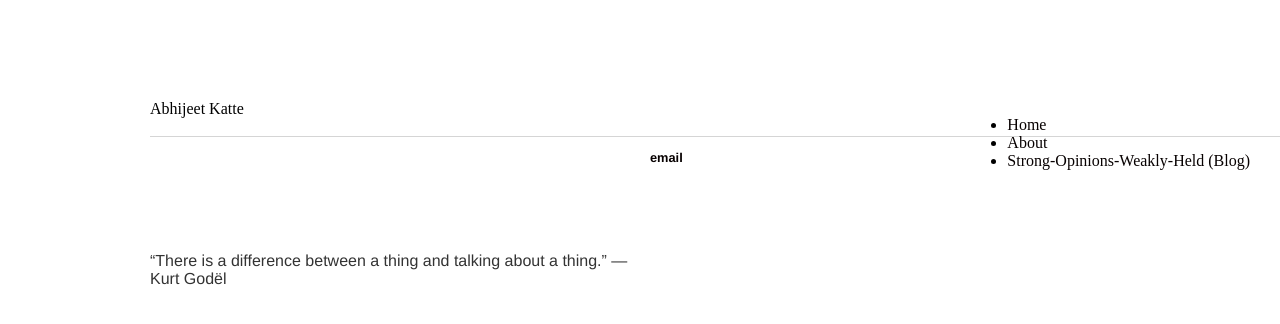
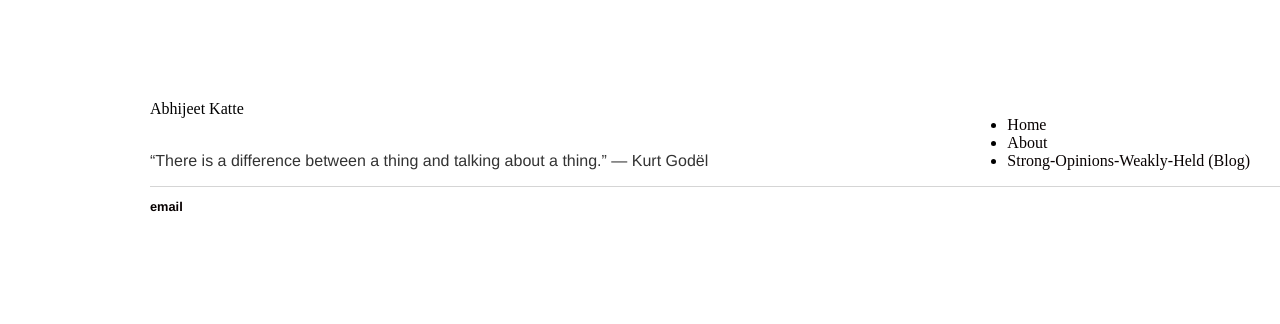
Before and after one commit to AbhiK24/abhik24.github.io, a Jekyll site: the page built from index.html, in a window 1280 px wide. Shown: the top 324 px of the page. Built offline with Jekyll 4.4.1, drawn with Linux system fonts in a browser that asks for light colours.

Commit message:
Update main.css

```diff
--- a/css/main.css
+++ b/css/main.css
@@ -57,9 +57,3 @@ float: right;
 margin-right: 30px;
 
 }
-
-.container {
-    margin-top: 100px;
-    float: left;
-    width: 500px;
-}
```
